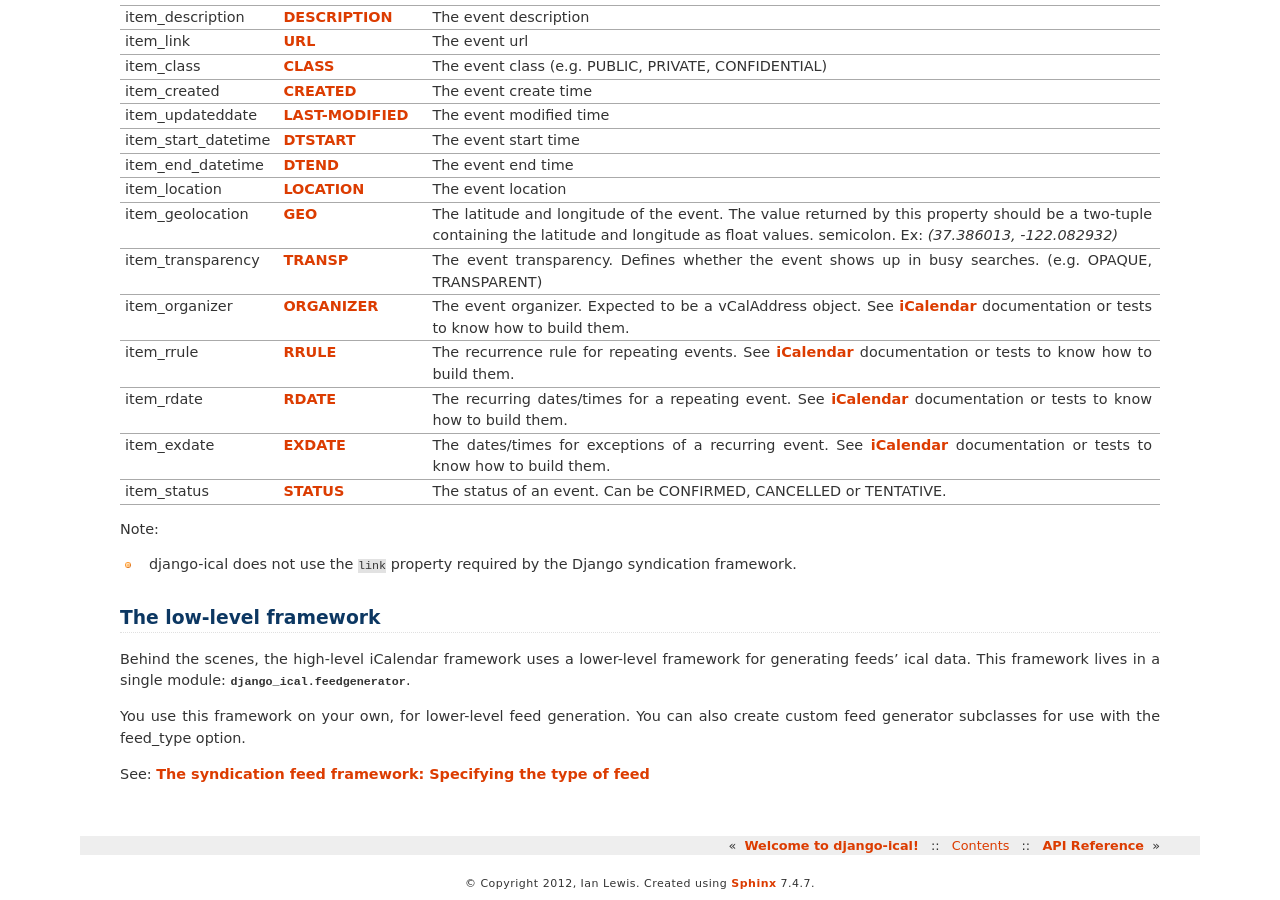
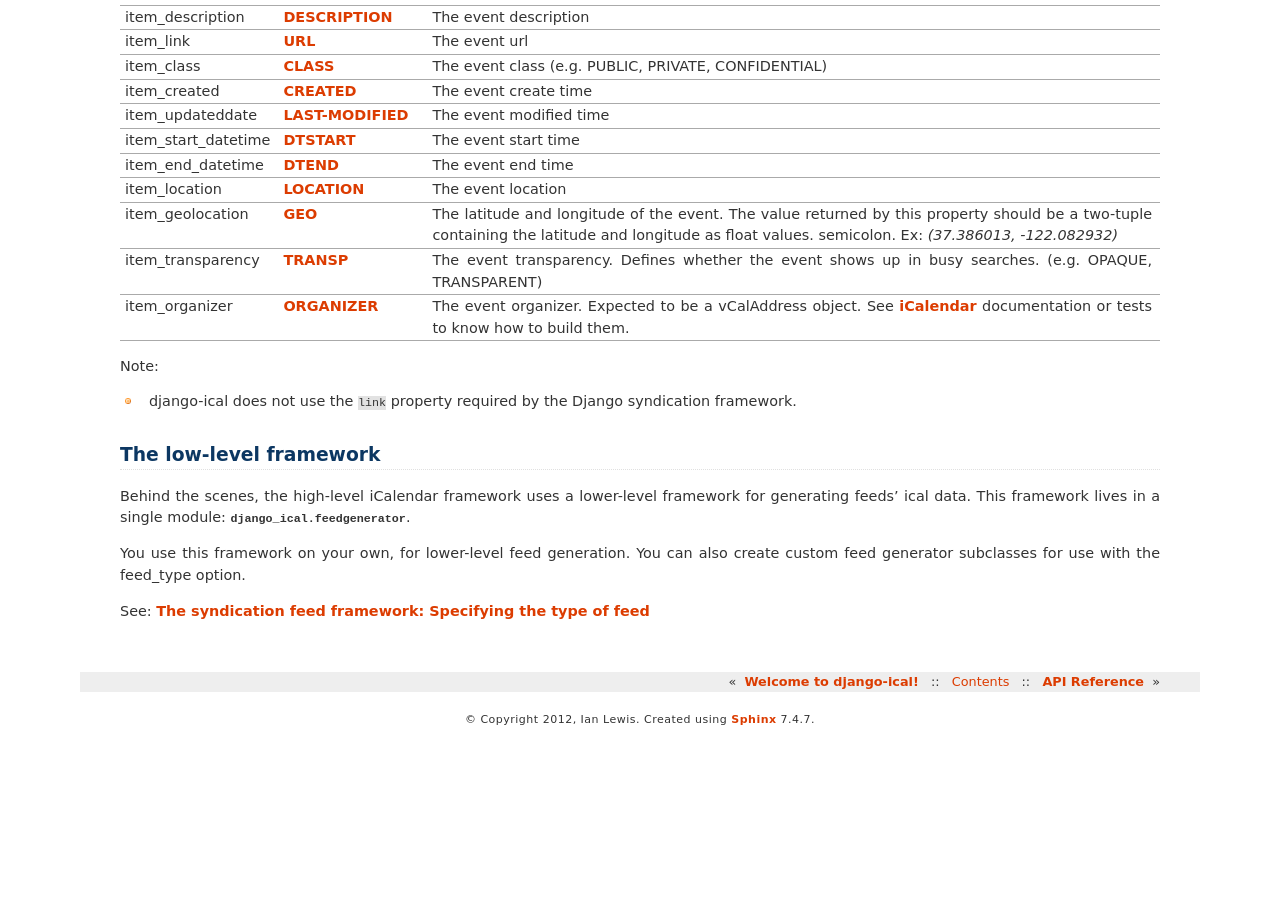
Before and after one commit to SanctiBC777/django-ical, a Sphinx documentation site: the page built from docs/source/usage.rst, in a window 1280 px wide and 900 px high, scrolled down 1836 px. Built offline with Sphinx 7.4.7, drawn with Linux system fonts in a browser that asks for light colours; after the commit the page ends 2573 px from its top, so only the background shows below that.

Commit message:
Update contributors file

```diff
--- a/docs/source/usage.rst
+++ b/docs/source/usage.rst
@@ -160,30 +160,6 @@ Here is a table of all of the fields that django-ical supports.
 |                       |                       | or tests to know how to     |
 |                       |                       | build them.                 |
 +-----------------------+-----------------------+-----------------------------+
-| item_rrule            | `RRULE`_              | The recurrence rule for     |
-|                       |                       | repeating events.           |
-|                       |                       | See `iCalendar`_            |
-|                       |                       | documentation or tests to   |
-|                       |                       | know how to build them.     |
-+-----------------------+-----------------------+-----------------------------+
-| item_rdate            | `RDATE`_              | The recurring dates/times   |
-|                       |                       | for a repeating event.      |
-|                       |                       | See `iCalendar`_            |
-|                       |                       | documentation or tests to   |
-|                       |                       | know how to build them.     |
-+-----------------------+-----------------------+-----------------------------+
-| item_exdate           | `EXDATE`_             | The dates/times for         |
-|                       |                       | exceptions of a recurring   |
-|                       |                       | event.                      |
-|                       |                       | See `iCalendar`_            |
-|                       |                       | documentation or tests to   |
-|                       |                       | know how to build them.     |
-+-----------------------+-----------------------+-----------------------------+
-| item_status           | `STATUS`_             | The status of an event.     |
-|                       |                       | Can be CONFIRMED, CANCELLED |
-|                       |                       | or TENTATIVE.               |
-+-----------------------+-----------------------+-----------------------------+
-
 
 Note:
 
@@ -218,11 +194,6 @@ See: `The syndication feed framework: Specifying the type of feed <https://docs.
 .. _TRANSP: http://www.kanzaki.com/docs/ical/transp.html
 .. _URL: http://www.kanzaki.com/docs/ical/url.html
 .. _ORGANIZER: http://www.kanzaki.com/docs/ical/organizer.html
-.. _RRULE: https://www.kanzaki.com/docs/ical/rrule.html
-.. _EXRULE: https://www.kanzaki.com/docs/ical/exrule.html
-.. _RDATE: https://www.kanzaki.com/docs/ical/rdate.html
-.. _EXDATE: https://www.kanzaki.com/docs/ical/exdate.html
-.. _STATUS: https://www.kanzaki.com/docs/ical/status.html
 .. _X-WR-CALNAME: http://en.wikipedia.org/wiki/ICalendar#Calendar_extensions
 .. _X-WR-CALDESC: http://en.wikipedia.org/wiki/ICalendar#Calendar_extensions
 .. _X-WR-TIMEZONE: http://en.wikipedia.org/wiki/ICalendar#Calendar_extensions
```
Also changed, not shown: CHANGES.rst (+7 -0 lines).
